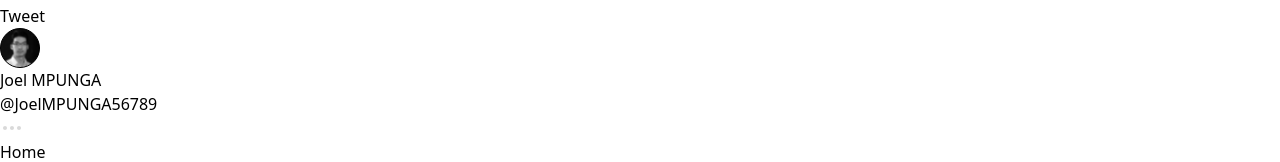
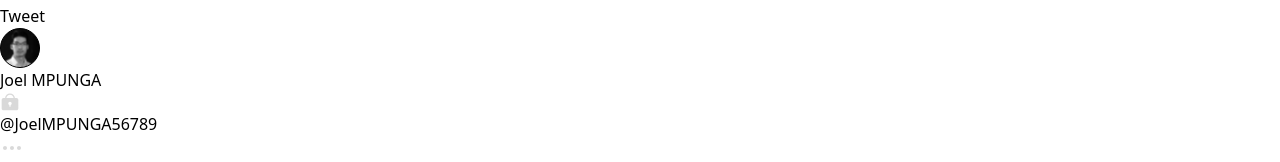
Before and after one commit to joelmpunga/twitter-clone, a React (Vite) app: page /profil in a window 1280 px wide. Shown: the part 404-566 px from the top of the page. Built offline with nearby package versions, Linux system fonts and the light colour scheme.

Commit message:
icone private account added

```diff
--- a/src/components/ContainerAside.jsx
+++ b/src/components/ContainerTrend.jsx
@@ -3,7 +3,7 @@
 import IconNewTweet from '../ui/IconNewTweet'
 import ShowMore from '../ui/ShowMore'
 
-export default function ContainerAside({ children, src,content }) {
+export default function ContainerTrend({ children, src,content }) {
     return (
         <div className='flex flex-col bg-gray-800 p-2 rounded-lg m-4 '>
             <div className='flex justify-between my-2 mr-4'>
--- a/src/components/NameAccount.jsx
+++ b/src/components/NameAccount.jsx
@@ -4,7 +4,10 @@
 export default function NameAccount() {
     return (
         <div>
-            <Title content="Joel MPUNGA" classe="text-white font-bold" />
+            <div className='flex'>
+                <Title content="Joel MPUNGA" classe="text-white font-bold" />
+                <img src="src/assets/Private.svg" />
+            </div>
             <Title content="@JoelMPUNGA56789" classe="text-gray-600" />
         </div>
     )
--- a/src/components/Root.jsx
+++ b/src/components/Root.jsx
@@ -1,17 +1,17 @@
 import React from 'react'
 import Wrapper from './Wrapper'
-import Menu from './Menu'
-import ContainerAside from './ContainerAside'
+import SideBare from './SideBare'
+import ContainerTrend from './ContainerTrend'
 import FollowAcount from './FollowAcount'
-import Aside from './Aside'
+import Trends from './Trends'
 export default function Root({children}) {
   return (
     <div className='flex'>
-      <Menu />
+      <SideBare />
       {
         children
       }
-      <Aside />
+      <Trends />
     </div>
   )
 }
--- a/src/components/Menu.jsx
+++ b/src/components/SideBare.jsx
@@ -6,24 +6,24 @@
 import IconNewTweet from '../ui/IconNewTweet'
 import NameAccount from './NameAccount'
 
-export default function Menu() {
+export default function SideBare() {
     return (
         <div className='flex justify-end gap-0 w-1/3'>
             <div className='flex gap-0 justify-start w-1/2 flex-col'>
                 <div className='fixed'>
-                    <IconMenu icone="src/assets/Twitter.svg" onglet="" route="/"/>
-                    <IconMenu icone="src/assets/Home-Fill.svg" onglet="Home" route="/"/>
-                    <IconMenu icone="src/assets/Explore.svg" onglet="Explore" route="/explore"/>
-                    <IconMenu icone="src/assets/Notifications.svg" onglet="Notifications" route="/notifications"/>
-                    <IconMenu icone="src/assets/Messages.svg" onglet="Messages" route="/messages"/>
+                    <IconMenu icone="src/assets/Twitter.svg" onglet="" route="/" />
+                    <IconMenu icone="src/assets/Home-Fill.svg" onglet="Home" route="/" />
+                    <IconMenu icone="src/assets/Explore.svg" onglet="Explore" route="/explore" />
+                    <IconMenu icone="src/assets/Notifications.svg" onglet="Notifications" route="/notifications" />
+                    <IconMenu icone="src/assets/Messages.svg" onglet="Messages" route="/messages" />
                     <IconMenu icone="src/assets/Bookmarks.svg" onglet="Bookmarks" route="/bookmarks" />
-                    <IconMenu icone="src/assets/Lists.svg" onglet="Lists" route="/lists"/>
+                    <IconMenu icone="src/assets/Lists.svg" onglet="Lists" route="/lists" />
                     <IconMenu icone="src/assets/Profile.svg" onglet="Profile" route="/profil" />
-                    <IconMenu icone="src/assets/More.svg" onglet="More" route="/more"/>
+                    <IconMenu icone="src/assets/More.svg" onglet="More" route="/more" />
                     <ButtonArrounded texte="Tweet" color="text-white bg-blue-500 my-4" taille="h-10 w-40" />
-                    <div className='my-60 flex align-middle gap-4'>
+                    <div className='flex align-bottom gap-4'>
                         <ImageSmallArrounded src="src/assets/Profile-Photo.svg" classe="h-30 w-30" />
-                        <NameAccount/>
+                        <NameAccount />
                         <IconNewTweet icone="src/assets/More-2.svg" />
                     </div>
                 </div>
--- a/src/components/Aside.jsx
+++ b/src/components/Trends.jsx
@@ -1,11 +1,11 @@
 import React from 'react'
 import FollowAcount from './FollowAcount'
-import ContainerAside from './ContainerAside'
+import ContainerTrend from './ContainerTrend'
 import SearchAside from './SearchAside'
 import TrendsAside from './TrendsAside'
 import Title from '../ui/Title'
 
-export default function Aside() {
+export default function Trends() {
     let accounts = [
 
         {
@@ -82,17 +82,17 @@
             <div className='flex gap-0 justify-start w-1/2 flex-col'>
                 <div className='fixed'>
                     <SearchAside />
-                    <ContainerAside src="src/assets/Settings.svg" content="Trends of you">
+                    <ContainerTrend src="src/assets/Settings.svg" content="Trends of you">
                         <TrendsAside />
                         <TrendsAside />
                         <TrendsAside />
                         <TrendsAside />
-                    </ContainerAside>
-                    <ContainerAside content="Who to follow">
+                    </ContainerTrend>
+                    <ContainerTrend content="Who to follow">
                         {
                             accounts.map((tweet) => (<FollowAcount key={tweet.id} pseudo={tweet.source} tag={tweet.source} tweet={tweet} />))
                         }
-                    </ContainerAside>
+                    </ContainerTrend>
                     <Title />
                     <div className='text-center'>
                         <small className="text-gray-500 text-6">Terms of Service Privacy Policy Cookie Policy</small>
```
Also changed, not shown: src/assets/Private.svg (added), 1 other file (tests, documents, lock files or other folders).
